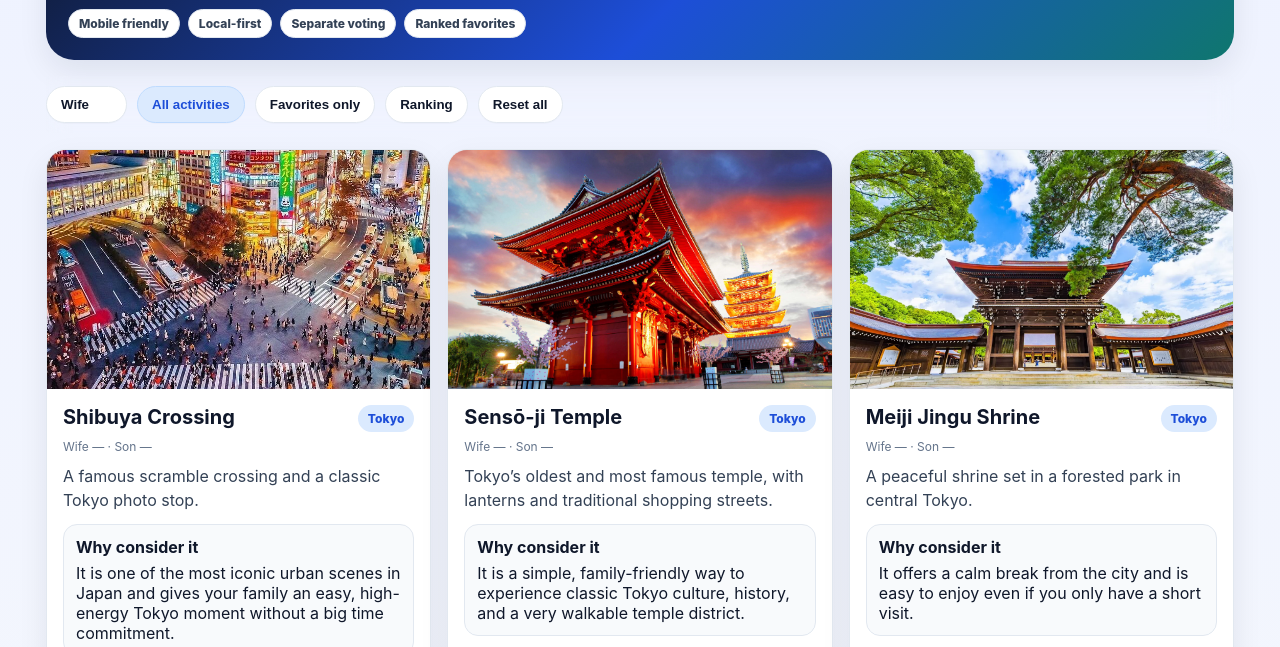
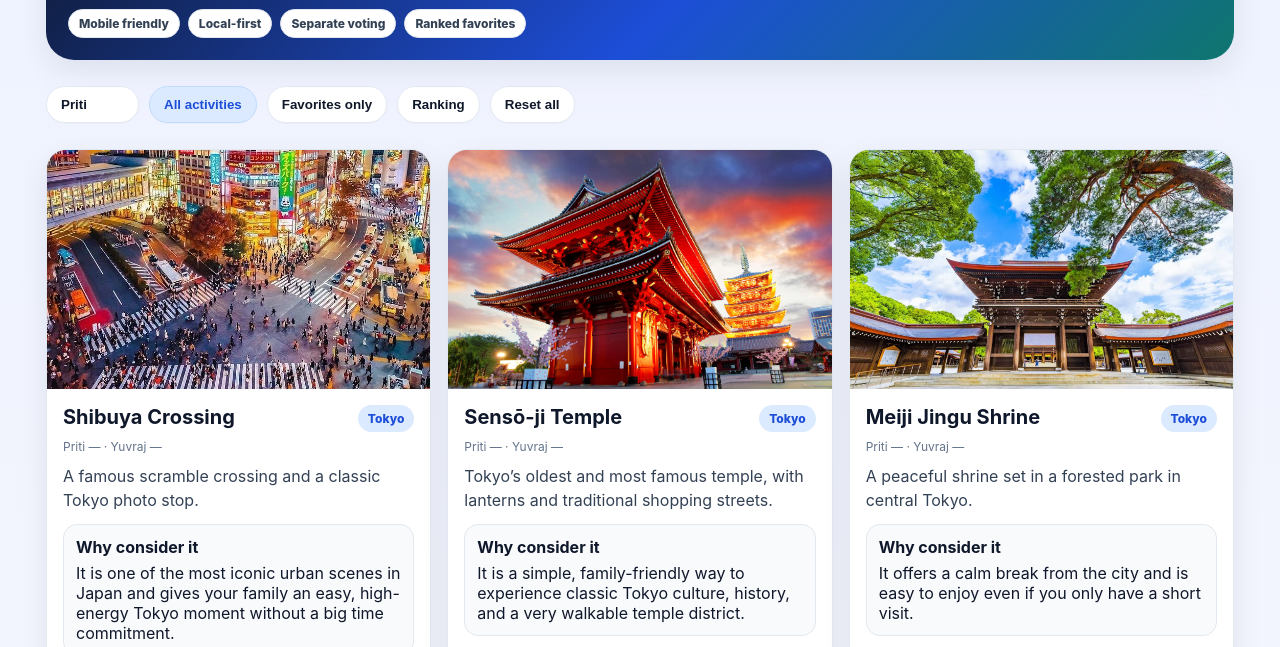
Before and after one commit to pawantahilramani/pawantahilramani.github.io, a plain HTML site: page index.html in a window 1280 px wide. Shown: the part 143-790 px from the top of the page. Drawn offline with Linux system fonts and the light colour scheme.

Commit message:
commit changes

```diff
--- a/index.html
+++ b/index.html
@@ -185,8 +185,8 @@
 
     <div class="toolbar">
       <select id="personSelect" class="select" aria-label="Select person">
-        <option value="wife">Wife</option>
-        <option value="son">Son</option>
+        <option value="wife">Priti</option>
+        <option value="son">Yuvraj</option>
       </select>
 
       <button class="chip active" id="showAllBtn">All activities</button>
@@ -239,7 +239,7 @@ const activities = [
   {name:"Japanese Baseball Game Experience", city:"Japan", desc:"A live baseball game with cheering, food, and a uniquely Japanese stadium atmosphere.", why:"It is one of the most enjoyable local experiences in Japan and can be a great family evening even for casual sports fans.", img:"images/japanese-baseball.jpg", links:[["NPB","https://npb.jp/eng/"],["Wikipedia","https://en.wikipedia.org/wiki/Nippon_Professional_Baseball"]]}
 ];
 
-const personNames = {wife:"Wife", son:"Son"};
+const personNames = {wife:"Priti", son:"Yuvraj"};
 const state = JSON.parse(localStorage.getItem('japan-picker-state') || '{}');
 let mode = 'all';
 
@@ -302,7 +302,7 @@ function renderCards(){
     const noActive = personChoice(a.name, person) === 'no' ? 'active' : '';
     const favActive = personFav(a.name, person) ? 'active' : '';
     const s = ensureState(a.name);
-    const votes = `${s.wife.choice === 'yes' ? 'Wife ✓' : 'Wife —'} · ${s.son.choice === 'yes' ? 'Son ✓' : 'Son —'}`;
+    const votes = `${s.wife.choice === 'yes' ? 'Priti ✓' : 'Priti —'} · ${s.son.choice === 'yes' ? 'Yuvraj ✓' : 'Yuvraj —'}`;
 
     return `
       <article class="card">
```
